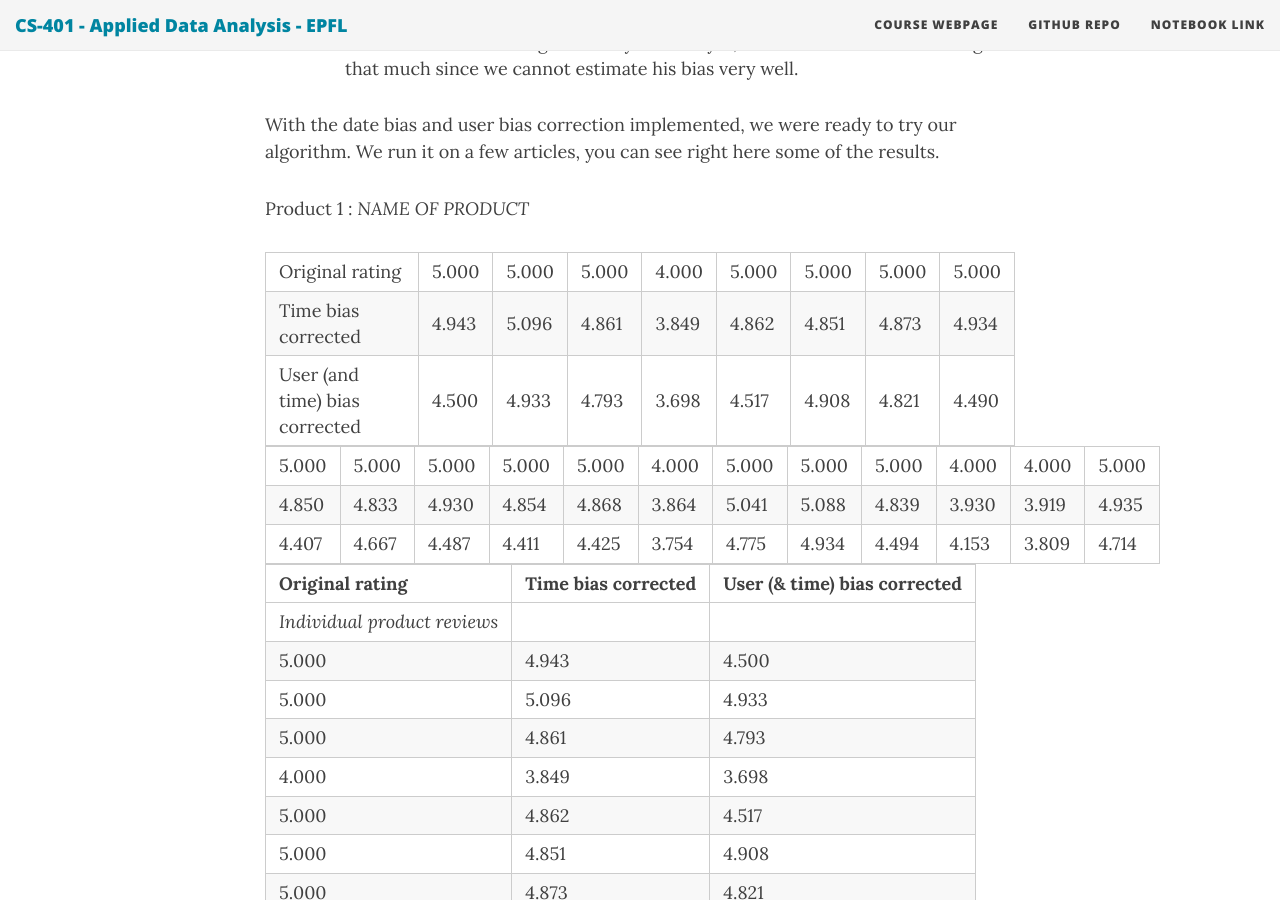
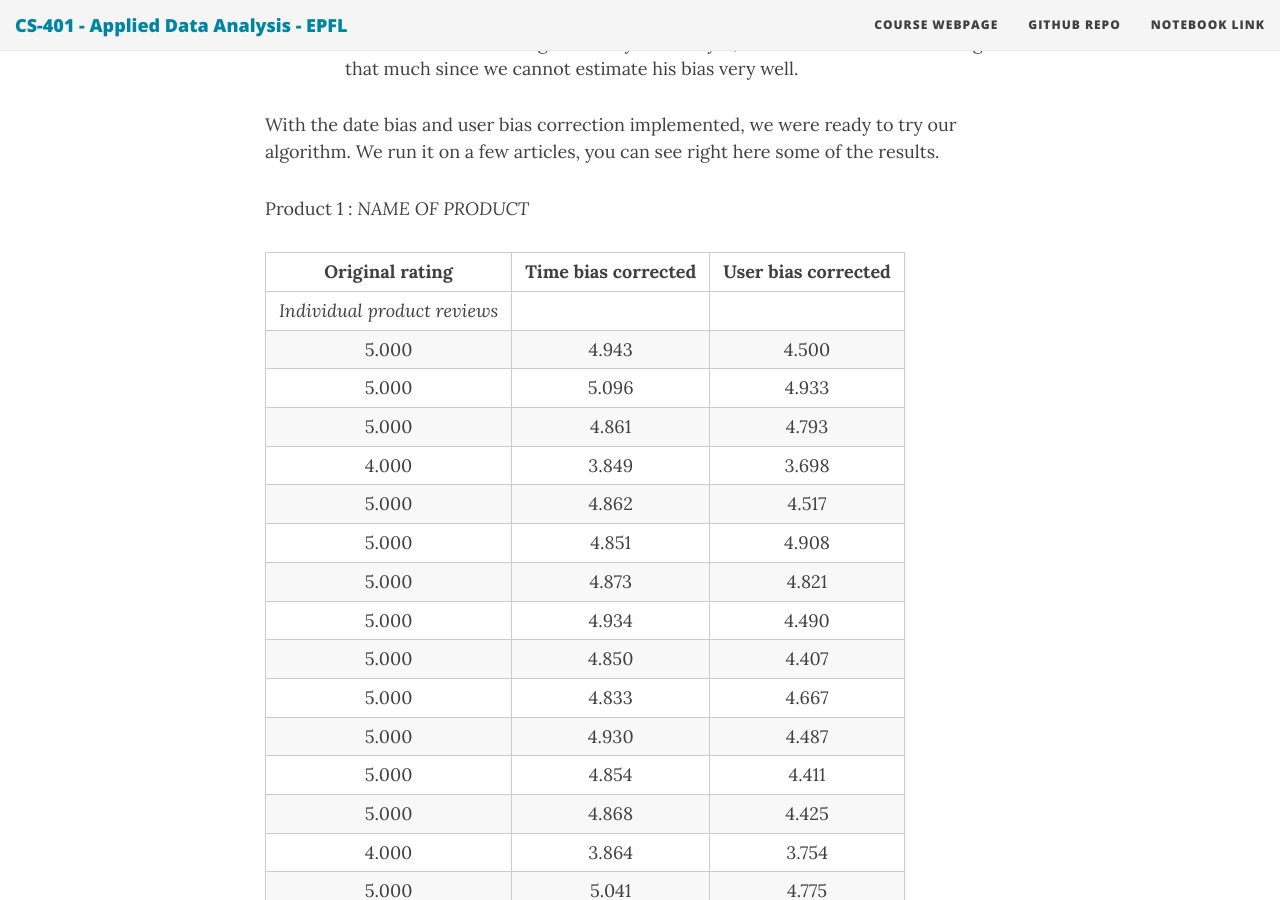
Before and after one commit to ada-lyn/ada-lyn.github.io, a Jekyll site: the page built from index.md, in a window 1280 px wide and 900 px high, scrolled down 32926 px. Built offline with Jekyll 4.4.1, drawn with Linux system fonts in a browser that asks for light colours; nearby versions of some CDN libraries; formulas are drawn with MathJax 3.

Commit message:
Update index.md

```diff
--- a/index.md
+++ b/index.md
@@ -401,40 +401,33 @@ With the date bias and user bias correction implemented, we were ready to try ou
 Product 1 : *NAME OF PRODUCT*
 
 
-| Original rating | 5.000 | 5.000 | 5.000 | 4.000 | 5.000 | 5.000 | 5.000 | 5.000 |
-| Time bias corrected | 4.943 | 5.096 | 4.861 | 3.849 | 4.862 | 4.851 | 4.873 | 4.934 |
-| User (and time) bias corrected | 4.500 | 4.933 | 4.793 | 3.698 | 4.517 | 4.908 | 4.821 | 4.490 |
 
-5.000 | 5.000 | 5.000 | 5.000 | 5.000 | 4.000 | 5.000 | 5.000 | 5.000 | 4.000 | 4.000 | 5.000 |
-4.850 | 4.833 | 4.930 | 4.854 | 4.868 | 3.864 | 5.041 | 5.088 | 4.839 | 3.930 | 3.919 | 4.935 |
-4.407 | 4.667 | 4.487 | 4.411 | 4.425 | 3.754 | 4.775 | 4.934 | 4.494 | 4.153 | 3.809 | 4.714 |
 
-|--|--|--|--|--|--|--|--|--|--|--|--|--|--|--|--|--|--|--|--
-| Original rating | Time bias corrected | User (& time) bias corrected |
-|-----------------|---------------------|------------------------------|
-| *Individual product reviews*                                         |
-| 5.000           | 4.943               | 4.500                        |
-| 5.000           | 5.096               | 4.933                        |
-| 5.000           | 4.861               | 4.793                        |
-| 4.000           | 3.849               | 3.698                        |
-| 5.000           | 4.862               | 4.517                        |
-| 5.000           | 4.851               | 4.908                        |
-| 5.000           | 4.873               | 4.821                        |
-| 5.000           | 4.934               | 4.490                        |
-| 5.000           | 4.850               | 4.407                        |
-| 5.000           | 4.833               | 4.667                        |
-| 5.000           | 4.930               | 4.487                        |
-| 5.000           | 4.854               | 4.411                        |
-| 5.000           | 4.868               | 4.425                        |
-| 4.000           | 3.864               | 3.754                        |
-| 5.000           | 5.041               | 4.775                        |
-| 5.000           | 5.088               | 4.934                        |
-| 5.000           | 4.839               | 4.494                        |
-| 4.000           | 3.930               | 4.153                        |
-| 4.000           | 3.919               | 3.809                        |
-| 5.000           | 4.935               | 4.714                        |
-| *Total product average*                                              |
-| 4.800           | 4.711               | 4.485                        |
+| Original rating | Time bias corrected | User bias corrected |
+|:---------------:|:-------------------:|:-------------------:|
+| *Individual product reviews*                                |
+| 5.000           | 4.943               | 4.500               |
+| 5.000           | 5.096               | 4.933               |
+| 5.000           | 4.861               | 4.793               |
+| 4.000           | 3.849               | 3.698               |
+| 5.000           | 4.862               | 4.517               |
+| 5.000           | 4.851               | 4.908               |
+| 5.000           | 4.873               | 4.821               |
+| 5.000           | 4.934               | 4.490               |
+| 5.000           | 4.850               | 4.407               |
+| 5.000           | 4.833               | 4.667               |
+| 5.000           | 4.930               | 4.487               |
+| 5.000           | 4.854               | 4.411               |
+| 5.000           | 4.868               | 4.425               |
+| 4.000           | 3.864               | 3.754               |
+| 5.000           | 5.041               | 4.775               |
+| 5.000           | 5.088               | 4.934               |
+| 5.000           | 4.839               | 4.494               |
+| 4.000           | 3.930               | 4.153               |
+| 4.000           | 3.919               | 3.809               |
+| 5.000           | 4.935               | 4.714               |
+| *Total product average*                                     |
+| 4.800           | 4.711               | 4.485               |
 
 | Original rating | Time bias corrected | User (& time) bias corrected |
 |-----------------|---------------------|------------------------------|
```
